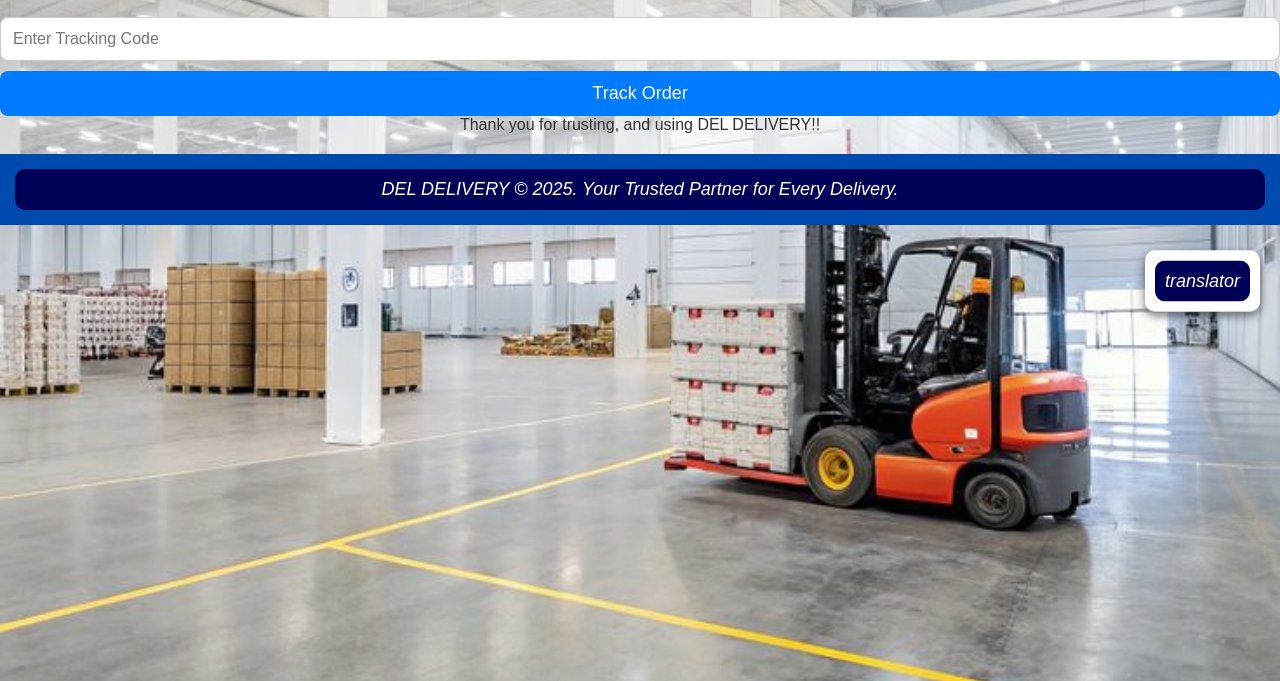
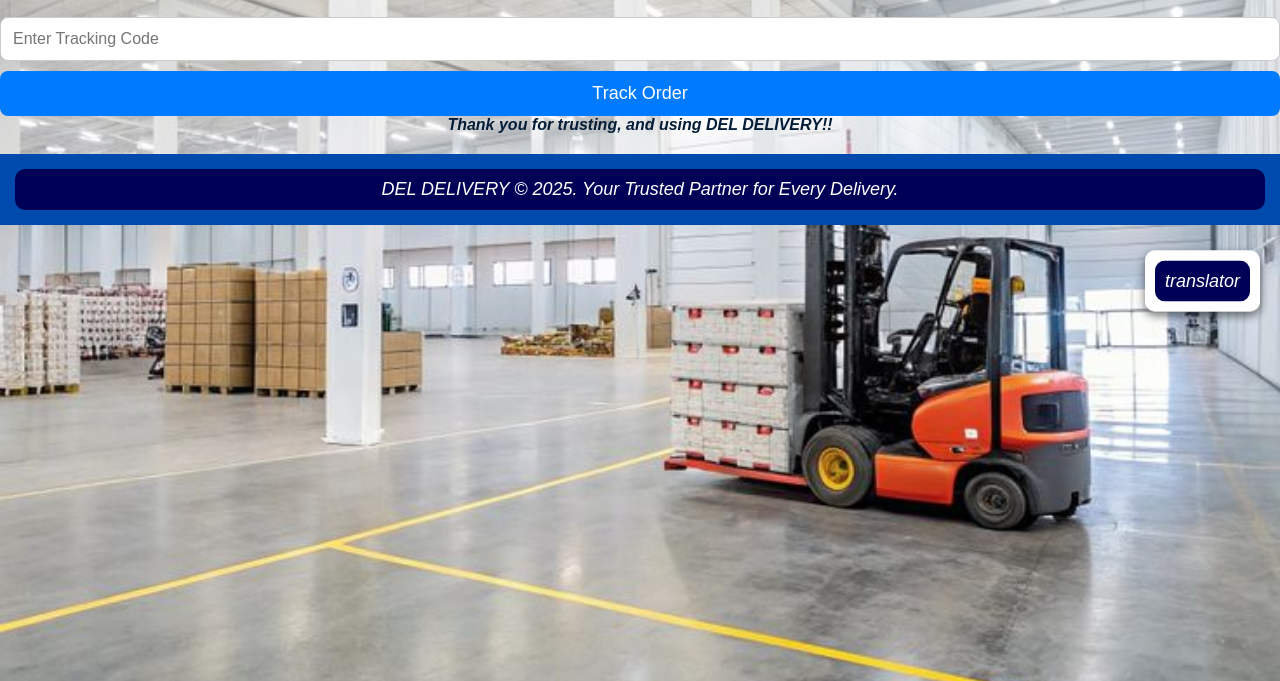
Before and after one commit to Nathanaelweb/DHL-DELIVERY, a plain HTML site: page track.html in a window 1280 px wide. Shown: the part 119-800 px from the top of the page. Drawn offline with Linux system fonts and the light colour scheme.

Commit message:
Update style.css

```diff
--- a/style.css
+++ b/style.css
@@ -565,7 +565,7 @@ button:hover {
 .draggable {
     cursor: grab;
 }
-p1{
+p2{
     font-style: italic;
     font-weight: bold;
   color: #031d38;
```
